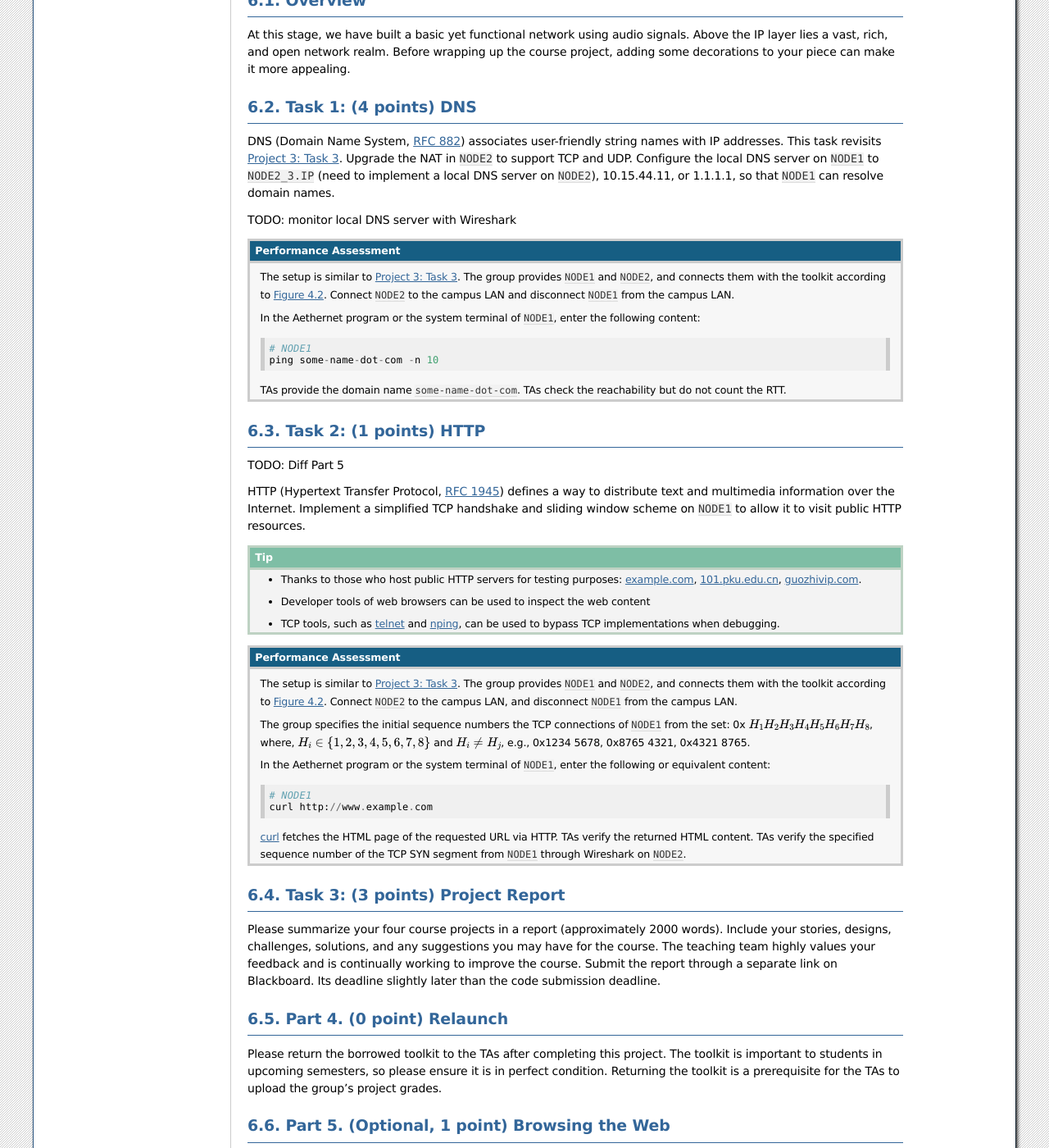
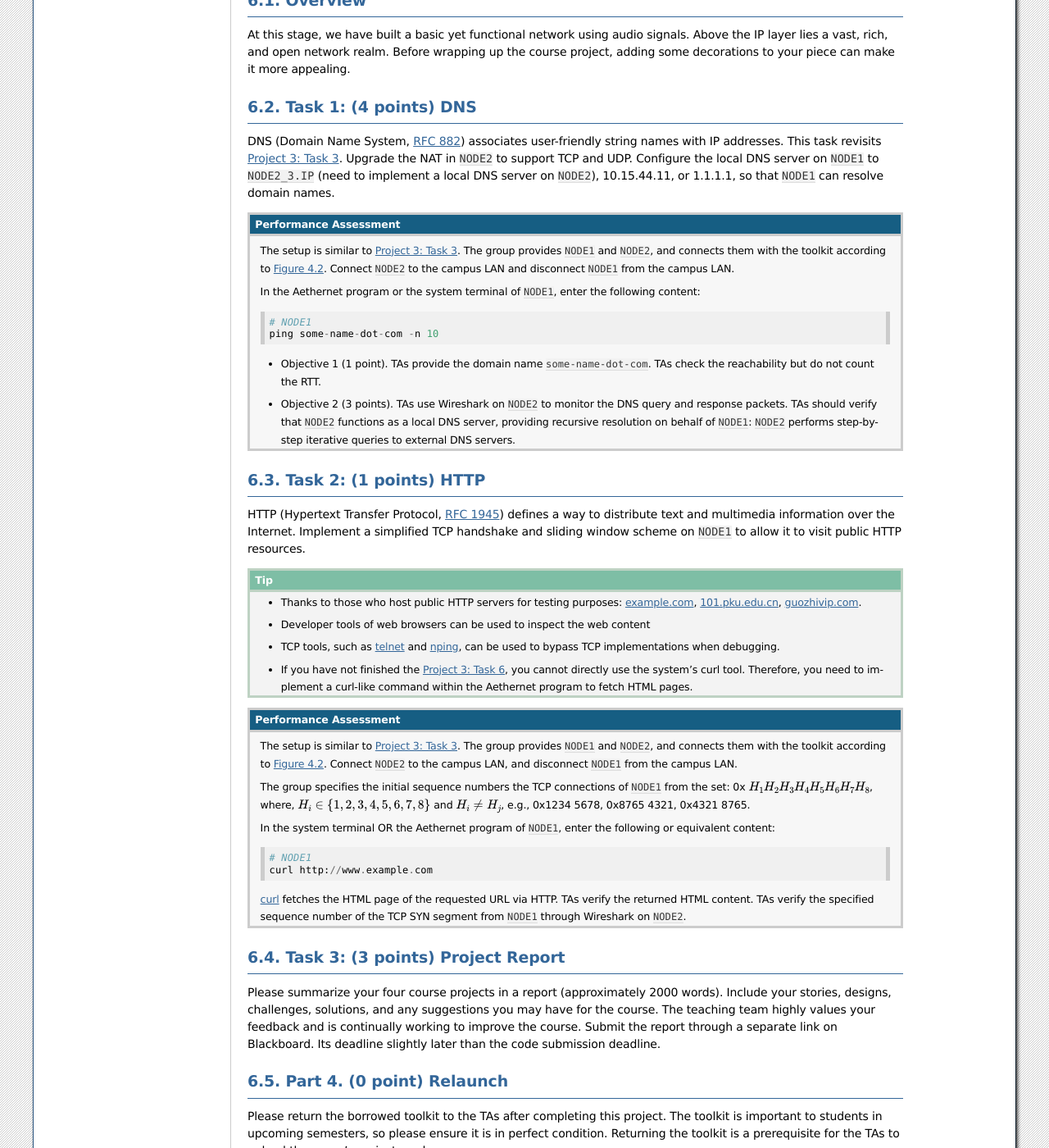
Before and after one commit to sist-cs120/project-doc, a Sphinx documentation site: the page built from source/project4.rst, in a window 1280 px wide and 1400 px high, scrolled down 598 px. Shown: the whole window at 82% size. Built offline with Sphinx 7.4.7, drawn with Linux system fonts in a browser that asks for light colours.

Commit message:
update proj4

```diff
--- a/source/project4.rst
+++ b/source/project4.rst
@@ -44,8 +44,6 @@ Task 1:  (4 points) DNS
 
 DNS (Domain Name System, `RFC 882`_) associates user-friendly string names with IP addresses. This task revisits :ref:`Project 3: Task 3 <sec-project3-task3-nat>`. Upgrade the NAT in ``NODE2`` to support TCP and UDP. Configure the local DNS server on ``NODE1`` to ``NODE2_3.IP`` (need to implement a local DNS server on ``NODE2``), 10.15.44.11, or 1.1.1.1, so that ``NODE1`` can resolve domain names.
 
-TODO: monitor local DNS server with Wireshark
-
 .. _`RFC 882`:
     https://datatracker.ietf.org/doc/html/rfc882
 
@@ -58,13 +56,14 @@ TODO: monitor local DNS server with Wireshark
         # NODE1
         ping some-name-dot-com -n 10
 
-    TAs provide the domain name ``some-name-dot-com``. TAs check the reachability but do not count the RTT.
+    - Objective 1 (1 point). TAs provide the domain name ``some-name-dot-com``. TAs check the reachability but do not count the RTT.
+
+    - Objective 2 (3 points). TAs use Wireshark on ``NODE2`` to monitor the DNS query and response packets. TAs should verify that ``NODE2`` functions as a local DNS server, providing recursive resolution on behalf of ``NODE1``: ``NODE2`` performs step-by-step iterative queries to external DNS servers.
 
 .. _sec-project4-task2-http:
 
 Task 2:  (1 points) HTTP
 ============================================================
-TODO: Diff Part 5
 
 HTTP (Hypertext Transfer Protocol, `RFC 1945`_) defines a way to distribute text and multimedia information over the Internet. Implement a simplified TCP handshake and sliding window scheme on ``NODE1`` to allow it to visit public HTTP resources.
 
@@ -78,6 +77,8 @@ HTTP (Hypertext Transfer Protocol, `RFC 1945`_) defines a way to distribute text
     - Developer tools of web browsers can be used to inspect the web content
 
     - TCP tools, such as telnet_ and nping_, can be used to bypass TCP implementations when debugging.
+
+    - If you have not finished the :ref:`Project 3: Task 6 <sec-project3-task6-virtual-network-device>`, you cannot directly use the system's curl tool. Therefore, you need to implement a curl-like command within the Aethernet program to fetch HTML pages.
 
 .. _nping:
     https://nmap.org/nping/
@@ -101,7 +102,7 @@ HTTP (Hypertext Transfer Protocol, `RFC 1945`_) defines a way to distribute text
     The group specifies the initial sequence numbers the TCP connections of ``NODE1`` from the set: 0x :math:`H_1 H_2 H_3 H_4 H_5 H_6 H_7 H_8`, where, :math:`H_i \in \{1,2,3,4,5,6,7,8\}` and :math:`H_i \ne H_j`, e.g., 0x1234 5678, 0x8765 4321, 0x4321 8765.
 
 
-    In the Aethernet program or the system terminal of ``NODE1``, enter the following or equivalent content::
+    In the system terminal OR the Aethernet program of ``NODE1``, enter the following or equivalent content::
 
         # NODE1
         curl http://www.example.com
```
Also changed, not shown: 1 other file.
